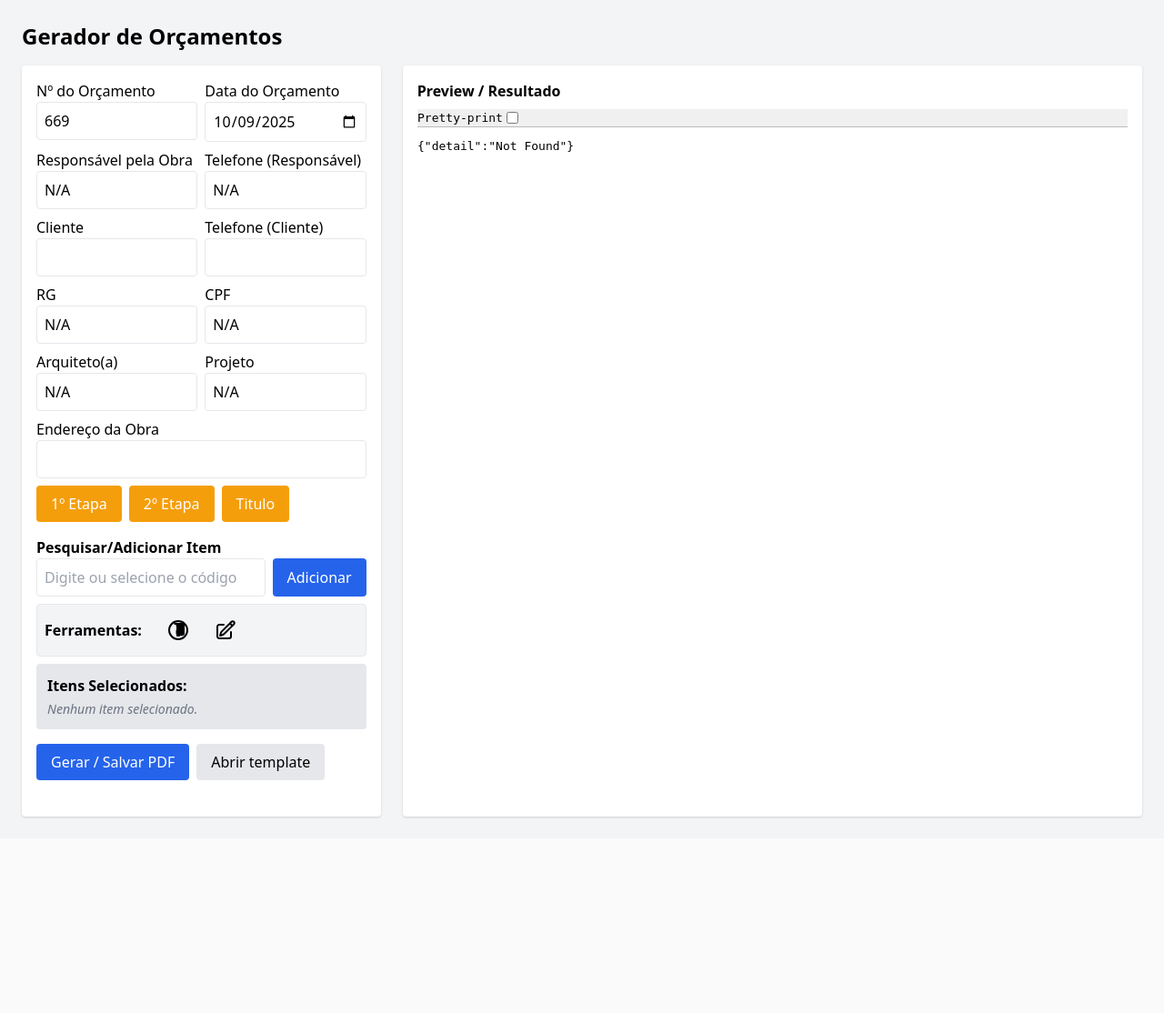
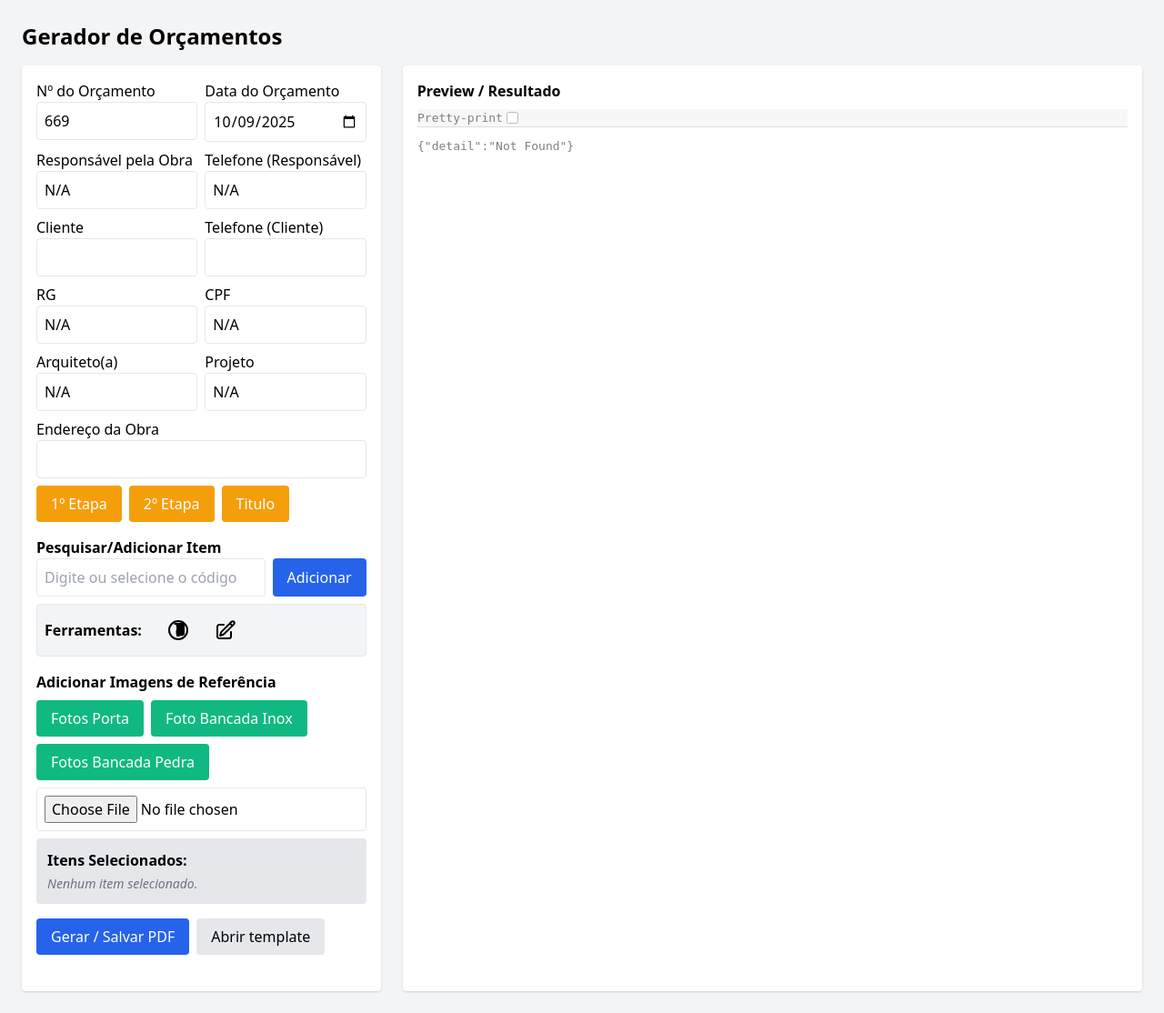
Before and after one commit to Salrefinado/Gerador-de-Or-amentos-Bunese, a FastAPI app: page / in a window 1280 px wide. Shown: the whole page at 91% size. Before the commit the page ends 900 px from the top, so only its background shows below. Run offline with FastAPI, Linux system fonts and the light colour scheme.

Commit message:
Imagem index.html

```diff
--- a/templates/index.html
+++ b/templates/index.html
@@ -124,6 +124,17 @@
             </button>
           </div>
 
+          <div class="mb-2 mt-4">
+              <label class="font-bold">Adicionar Imagens de Referência</label>
+              <div class="flex gap-2 mt-2 flex-wrap">
+                  <button type="button" id="btn-add-porta" class="bg-green-500 text-white px-4 py-2 rounded hover:bg-green-600">Fotos Porta</button>
+                  <button type="button" id="btn-add-inox" class="bg-green-500 text-white px-4 py-2 rounded hover:bg-green-600">Foto Bancada Inox</button>
+                  <button type="button" id="btn-add-pedra" class="bg-green-500 text-white px-4 py-2 rounded hover:bg-green-600">Fotos Bancada Pedra</button>
+              </div>
+              <div class="mt-2">
+                  <input type="file" id="image-upload-input" class="border p-2 rounded w-full" accept="image/*">
+              </div>
+          </div>
 
           <div class="mb-4 bg-gray-200 p-3 rounded" id="items-list-container" data-item-definitions='{{ item_definitions | tojson }}'>
             <label class="font-bold">Itens Selecionados:</label>
```
